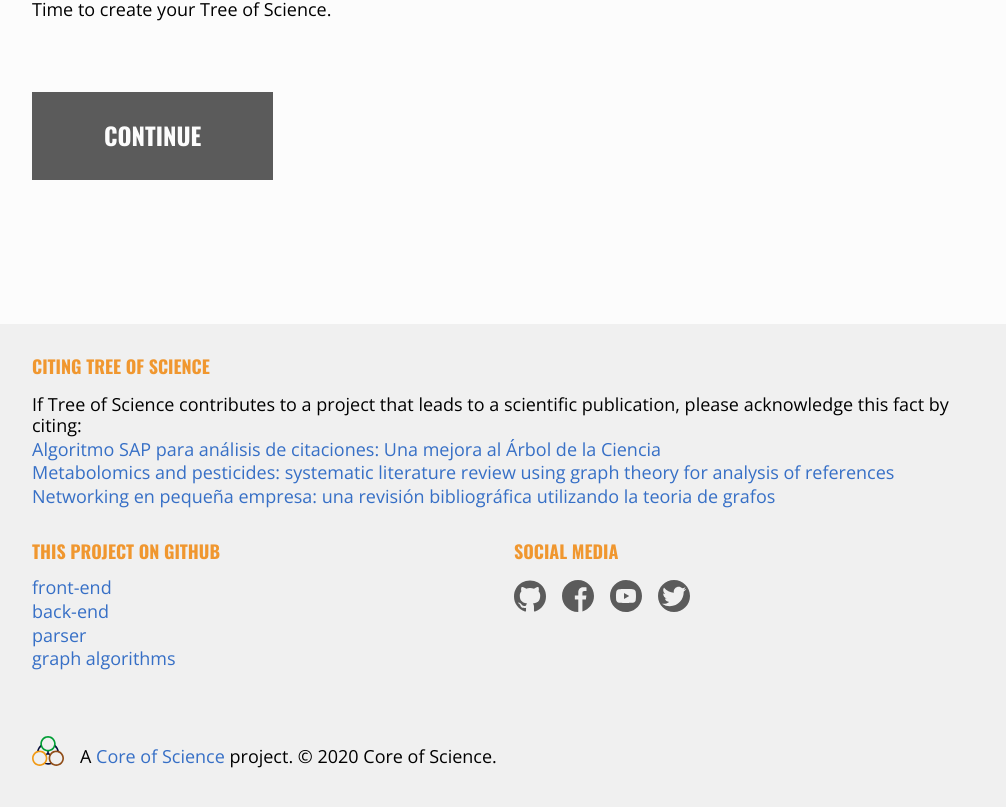
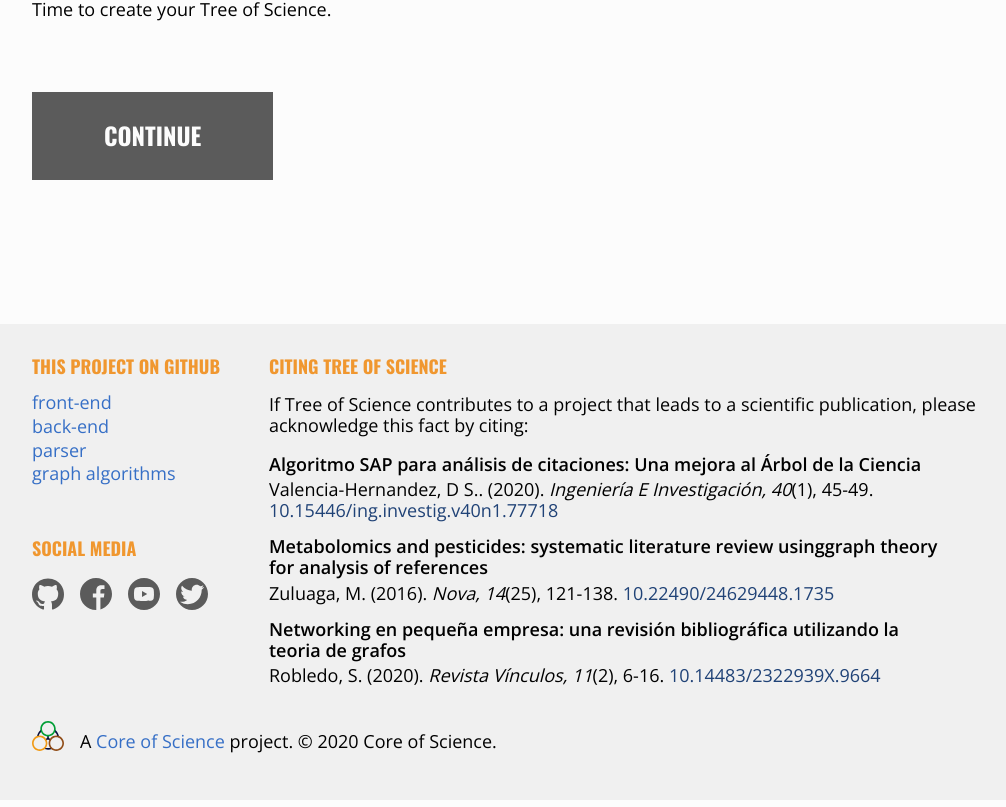
Before and after one commit to coreofscience/tos.coreofscience.org, a React (Create React App) app: page / in a window 1280 px wide. Shown: the part 700-1507 px from the top of the page, without its empty margins (134-1140 px from the left). Built offline with nearby package versions, Linux system fonts and the light colour scheme; no server answers; the HTML template or start-up script is replaced by a standard one.

Commit message:
Take into account @odarbelaeze suggestions

```diff
--- a/src/components/layout/Footer.css
+++ b/src/components/layout/Footer.css
@@ -3,10 +3,24 @@
   min-height: 8em;
 }
 
+.repo-links {
+  grid-area: repo-links;
+}
+.social-links {
+  grid-area: social-links;
+}
+.citations-links {
+  grid-area: citations-links;
+}
+
 .footer .footer__mainLinks {
   display: grid;
-  grid-template-columns: repeat(auto-fill, minmax(400px, 1fr));
-  grid-gap: 1rem;
+  grid-template-columns: 1fr 1fr 1fr 1fr;
+  grid-template-rows: 1fr 1fr;
+  gap: 0px 0px;
+  grid-template-areas:
+    "repo-links citations-links citations-links citations-links"
+    "social-links citations-links citations-links citations-links";
 }
 
 .footer .footer__sectionHeader {
@@ -28,6 +42,10 @@
   margin-top: 3px;
 }
 
+.footer ul.footer__sectionLinks.citations li {
+  margin-bottom: 1rem;
+}
+
 .footer ul.footer__sectionLinks svg {
   fill: var(--color-label);
   width: 2rem;
@@ -41,7 +59,7 @@
 }
 
 .footer .footer__copy {
-  margin-top: 3rem;
+  margin-top: 1rem;
   display: flex;
   flex-direction: row;
   align-items: flex-end;
--- a/src/components/layout/Footer.tsx
+++ b/src/components/layout/Footer.tsx
@@ -4,63 +4,14 @@ import GitHubIcon from "../vectors/GitHubIcon";
 import FacebookIcon from "../vectors/FacebookIcon";
 import YoutubeIcon from "../vectors/YoutubeIcon";
 import TwitterIcon from "../vectors/TwitterIcon";
+import Reference from "../tree/Reference";
 
 import "./Footer.css";
 
 const Footer = () => (
   <div className="footer">
-    <div>
-      <h4 className="footer__sectionHeader">Citing Tree of Science</h4>
-      <p>
-        If Tree of Science contributes to a project that leads to a scientific
-        publication, please acknowledge this fact by citing:
-        <ul className="footer__sectionLinks citations">
-          <li>
-            <a
-              target="blank"
-              rel="noopener noreferrer"
-              href="https://revistas.unal.edu.co/index.php/ingeinv/article/view/77718/0"
-            >
-              {/* Valencia-Hernandez, D. S., Robledo, S., Pinilla, R., Duque-Méndez,
-              N. D., & Olivar-Tost, G. (2020). Algoritmo SAP para análisis de
-              citaciones: Una mejora al Árbol de la Ciencia. Ingeniería E
-              Investigación, 40(1), 45-49. */}
-              Algoritmo SAP para análisis de citaciones: Una mejora al Árbol de
-              la Ciencia
-            </a>
-          </li>
-          <li>
-            <a
-              target="blank"
-              rel="noopener noreferrer"
-              href="http://www.scielo.org.co/scielo.php?script=sci_arttext&pid=S1794-24702016000100010"
-            >
-              {/* Zuluaga, Martha, Robledo, Sebastian, Osorio-Zuluaga, German A,
-              Yathe, Laura, Gonzalez, Diana, & Taborda, Gonzalo. (2016).
-              Metabolomics and pesticides: systematic literature review using
-              graph theory for analysis of references. Nova, 14(25), 121-138. */}
-              Metabolomics and pesticides: systematic literature review using
-              graph theory for analysis of references
-            </a>
-          </li>
-          <li>
-            <a
-              target="blank"
-              rel="noopener noreferrer"
-              href="https://revistas.udistrital.edu.co/index.php/vinculos/article/view/9664"
-            >
-              {/* Robledo, S., Osorio, G., & Lopez, C. (2014). Networking en pequeña
-              empresa: una revisión bibliográfica utilizando la teoria de
-              grafos. Revista vínculos, 11(2), 6-16. */}
-              Networking en pequeña empresa: una revisión bibliográfica
-              utilizando la teoria de grafos
-            </a>
-          </li>
-        </ul>
-      </p>
-    </div>
     <div className="footer__mainLinks">
-      <section className="footer__section">
+      <section className="footer__section repo-links">
         <h4 className="footer__sectionHeader">This project on GitHub</h4>
         <ul className="footer__sectionLinks">
           <li>
@@ -101,7 +52,71 @@ const Footer = () => (
           </li>
         </ul>
       </section>
-      <section className="footer__section">
+      <section className="footer__section citations-links">
+        <h4 className="footer__sectionHeader">Citing Tree of Science</h4>
+        <p>
+          If Tree of Science contributes to a project that leads to a scientific
+          publication, please acknowledge this fact by citing:
+        </p>
+        <ul className="footer__sectionLinks citations">
+          <li>
+            <Reference
+              label=""
+              authors={[
+                "Valencia-Hernandez, D. S.",
+                "Robledo, S.",
+                "Pinilla, R.",
+                "Duque-Méndez, N. D.",
+                "Olivar-Tost, G.",
+              ]}
+              year={2020}
+              title="Algoritmo SAP para análisis de citaciones: Una mejora al Árbol de la Ciencia"
+              journal="Ingeniería E Investigación"
+              volume="40"
+              issue="1"
+              page="45-49"
+              doi="10.15446/ing.investig.v40n1.77718"
+              simple={true}
+            />
+          </li>
+          <li>
+            <Reference
+              label=""
+              authors={[
+                "Zuluaga, M.",
+                "Robledo, S.",
+                "Osorio-Zuluaga, G. A",
+                "Yathe, L.",
+                "Gonzalez, D.",
+                "Taborda, G.",
+              ]}
+              year={2016}
+              title="Metabolomics and pesticides: systematic literature review usinggraph theory for analysis of references"
+              journal="Nova"
+              volume="14"
+              issue="25"
+              page="121-138"
+              doi="10.22490/24629448.1735"
+              simple={true}
+            />
+          </li>
+          <li>
+            <Reference
+              label=""
+              authors={["Robledo, S.", "Osorio, G.", "Lopez, C."]}
+              year={2020}
+              title="Networking en pequeña empresa: una revisión bibliográfica utilizando la teoria de grafos"
+              journal="Revista vínculos"
+              volume="11"
+              issue="2"
+              page="6-16"
+              doi="10.14483/2322939X.9664"
+              simple={true}
+            />
+          </li>
+        </ul>
+      </section>
+      <section className="footer__section social-links">
         <h4 className="footer__sectionHeader">Social media</h4>
         <ul className="footer__sectionLinks social">
           <li>
```
